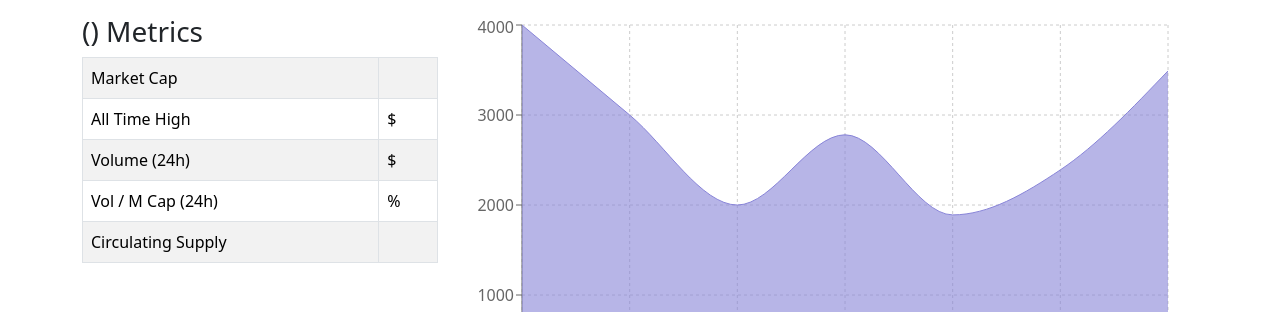
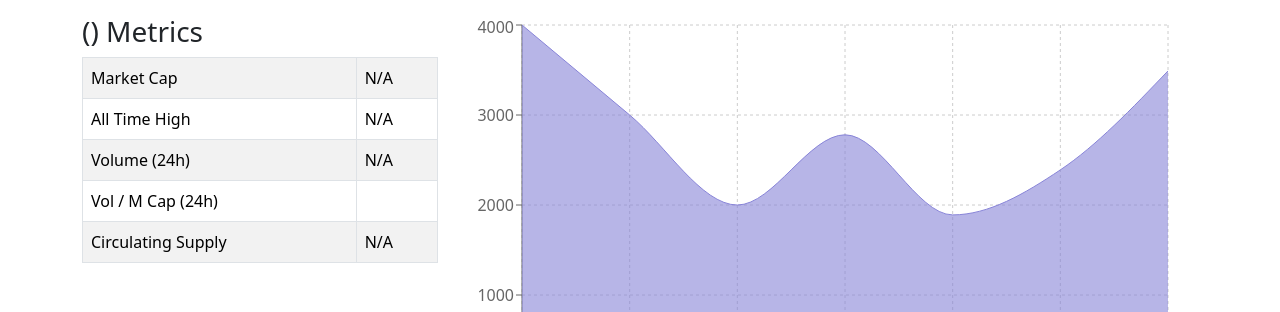
Before and after one commit to rise-jonathan/crypto-data, a React (Vite) app: page / in a window 1280 px wide. Shown: the part 337-649 px from the top of the page. Built offline with nearby package versions, Linux system fonts and the light colour scheme; no server answers.

Commit message:
added Coin Metrics code

```diff
--- a/src/Body/CoinPage/CoinMetrics.jsx
+++ b/src/Body/CoinPage/CoinMetrics.jsx
@@ -1,9 +1,16 @@
 import React from "react";
 import Table from "react-bootstrap/Table";
 
-function CoinMetrics({ name, symbol }) {
-  const [coinInfo, setCoinInfo] = React.useState([]);
-  const [marketData, setMarketData] = React.useState([]);
+function CoinMetrics({
+  name,
+  symbol,
+  market_cap,
+  percent_change_1h,
+  volume_24h,
+  circulating_supply,
+}) {
+  // const [coinInfo, setCoinInfo] = React.useState([]);
+  // const [marketData, setMarketData] = React.useState([]);
 
   return (
     <>
@@ -15,25 +22,23 @@ function CoinMetrics({ name, symbol }) {
         <tbody>
           <tr>
             <td>Market Cap</td>
-            <td>{marketData.rank}</td>
+            <td>{market_cap ? `$${market_cap}` : "N/A"}</td>
           </tr>
           <tr>
             <td>All Time High</td>
-            <td>$ {marketData.max_supply}</td>
+            <td>{percent_change_1h ? `${percent_change_1h}%` : "N/A"}</td>
           </tr>
           <tr>
             <td>Volume (24h)</td>
-            <td>${marketData.total_supply}</td>
+            <td>{volume_24h ? `$${volume_24h}` : "N/A"}</td>
           </tr>
           <tr>
             <td>Vol / M Cap (24h)</td>
-            <td>%{marketData.volume_24h_usd}</td>
+            <td></td>
           </tr>
           <tr>
             <td>Circulating Supply</td>
-            <td>
-              {marketData.circulating_supply} {coinInfo.symbol}
-            </td>
+            <td>{circulating_supply ? circulating_supply : "N/A"}</td>
           </tr>
           <tr></tr>
         </tbody>
@@ -41,5 +46,4 @@ function CoinMetrics({ name, symbol }) {
     </>
   );
 }
-
 export default CoinMetrics;
--- a/src/Body/CoinPage/CoinPage.jsx
+++ b/src/Body/CoinPage/CoinPage.jsx
@@ -7,27 +7,32 @@ import CoinChart from "./CoinChart";
 import ChartPeriods from "./ChartPeriods";
 import Button from "react-bootstrap/Button";
 import ChartModal from "./ChartModal";
-import { getCoinById } from "../../services/api";
+import { getCoinMetricsById } from "../../services/api";
 
-function CoinPage() {
+function CoinPage({ selectedCurrency }) {
   const [chartModalShow, setChartModalShow] = React.useState(false);
-  const [coinData, setCoinData] = React.useState({});
+  const [coinMetrics, setCoinMetrics] = React.useState({});
 
   const handleShow = () => setChartModalShow(true);
   const handleClose = () => setChartModalShow(false);
 
   React.useEffect(() => {
-    getCoinById(`btc-bitcoin`).then(setCoinData);
+    getCoinMetricsById(`btc-bitcoin`).then(setCoinMetrics);
   }, []);
-
-  console.log(coinData);
 
   return (
     <>
       <CoinPriceSection />
       <Row>
         <Col md={4}>
-          <CoinMetrics {...coinData} />
+          <CoinMetrics
+            name={coinMetrics.name}
+            symbol={coinMetrics.symbol}
+            market_cap={coinMetrics.quotes?.USD?.market_cap}
+            percent_change_1h={coinMetrics.quotes?.USD?.percent_change_1h}
+            volume_24h={coinMetrics.quotes?.USD?.volume_24h}
+            circulating_supply={coinMetrics.circulating_supply}
+          />
         </Col>
         <Col md={8}>
           <CoinChart />
--- a/src/services/api.js
+++ b/src/services/api.js
@@ -21,3 +21,9 @@ export const getCoinById = async (id) => {
 
   return await response.json();
 };
+
+export const getCoinMetricsById = async (id) => {
+  const response = await fetch(`${apiUrl}/tickers/${id}`);
+
+  return await response.json();
+};
```
